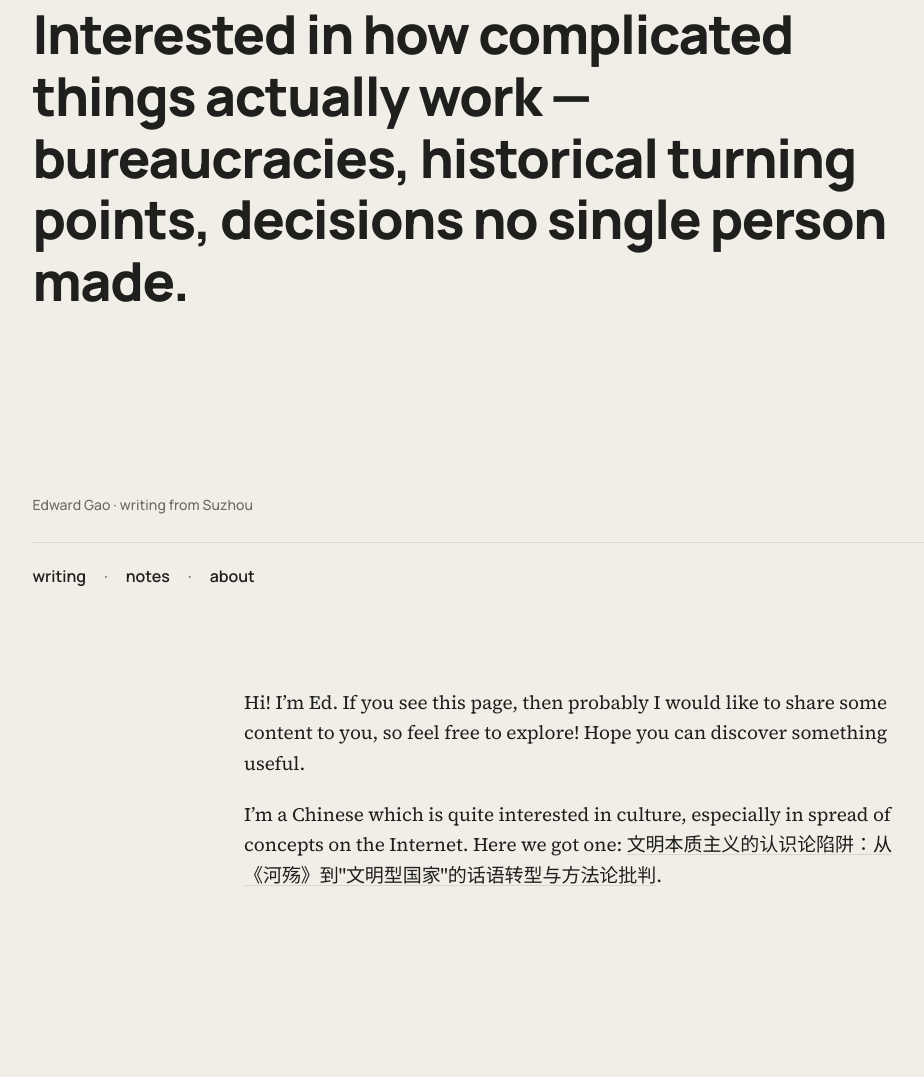
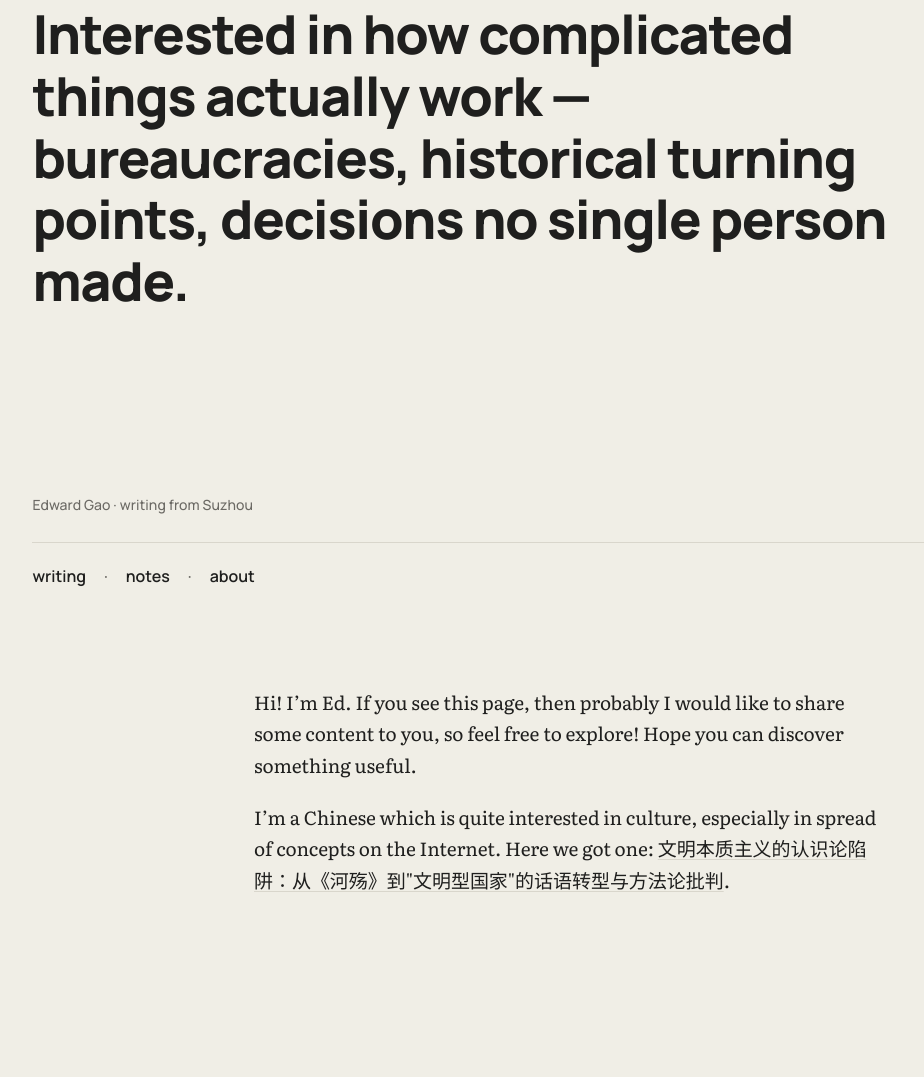
Before and after one commit to edwardzcgao-spec/edgao, an Astro site: page / in a window 1280 px wide. Shown: the part 173-1250 px from the top of the page, without its empty margins (70-994 px from the left). Built offline with nearby package versions, Linux system fonts and the light colour scheme; Astro itself is replaced by a stand-in of ours.

Commit message:
feat: switch body to Literata serif, refine editorial typography

```diff
--- a/src/layouts/BaseLayout.astro
+++ b/src/layouts/BaseLayout.astro
@@ -25,7 +25,7 @@ const { title, description = 'Edward Gao — writing on history, institutions, a
   <link rel="preconnect" href="https://fonts.gstatic.com" crossorigin />
   <link
     rel="stylesheet"
-    href="https://fonts.googleapis.com/css2?family=Manrope:wght@400;500;600;700;800&family=Source+Serif+4:opsz,wght@8..60,400;8..60,500;8..60,600;8..60,700&display=swap"
+    href="https://fonts.googleapis.com/css2?family=Manrope:wght@400;500;600;700;800&family=Literata:ital,opsz,wght@0,7..72,400;0,7..72,500;0,7..72,600;0,7..72,700;1,7..72,400&display=swap"
   />
 
   <!-- OG / Twitter (基础) -->
--- a/src/styles/global.css
+++ b/src/styles/global.css
@@ -10,7 +10,7 @@
 
   /* 字体栈 */
   --font-sans: "Manrope", -apple-system, BlinkMacSystemFont, "Segoe UI", sans-serif;
-  --font-serif: "Source Serif 4", "Source Serif Pro", "Iowan Old Style", Georgia, serif;
+  --font-serif: "Literata", "Source Serif 4", "Iowan Old Style", Georgia, serif;
 }
 
 * { box-sizing: border-box; }
@@ -170,18 +170,18 @@ html, body {
    Prose (单篇文章页) — 在 mockup 没有覆盖,沿用同一调色板
    ========================================================================= */
 .prose {
-  max-width: 700px;
+  max-width: 680px;
   margin: 0 auto;
   padding: 100px 24px 160px;
   font-family: var(--font-serif);
   font-size: 19px;
-  line-height: 1.6;
+  line-height: 1.65;
   font-weight: 400;
   color: var(--ink);
   font-optical-sizing: auto;
   font-feature-settings: "kern" 1, "liga" 1, "calt" 1;
   text-rendering: optimizeLegibility;
-  letter-spacing: -0.003em;
+  letter-spacing: -0.002em;
   hyphens: auto;
   -webkit-hyphens: auto;
 }
```
